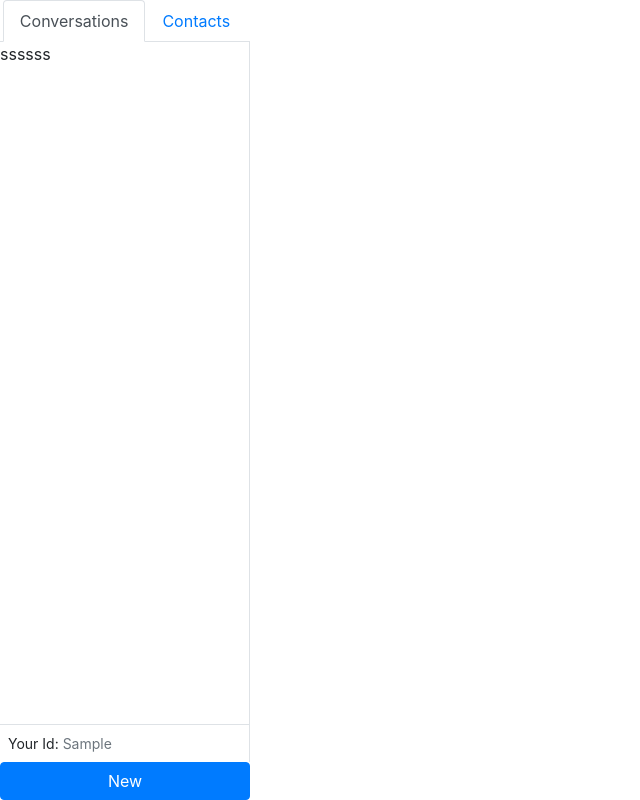
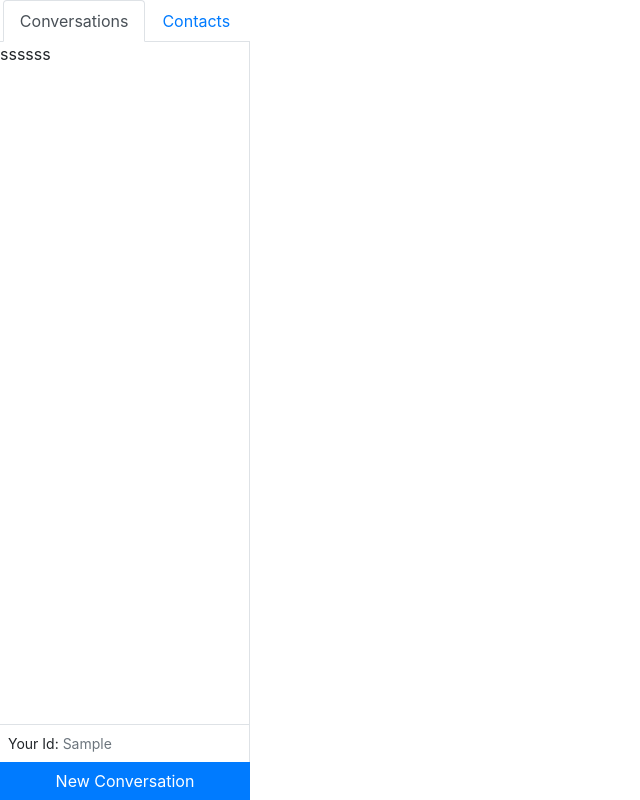
Before and after one commit to TianyiS/live-chatting-room, a React (Create React App) app: page / in a window 1280 px wide. Both pictures are taken after typing "Sample" into the empty fields and a click on the button "Login". Shown: the whole page, without its empty margins (0-640 px from the left). Built offline with nearby package versions, Linux system fonts and the light colour scheme.

Commit message:
add modals in sidebar

```diff
--- /dev/null
+++ b/src/components/newContactModal.js
@@ -0,0 +1,9 @@
+import React from 'react'
+
+export default function NewContactModal() {
+    return (
+        <div>
+
+        </div>
+    )
+}
--- /dev/null
+++ b/src/components/newConversationModal.js
@@ -0,0 +1,9 @@
+import React from 'react'
+
+export default function NewConversationModal() {
+    return (
+        <div>
+
+        </div>
+    )
+}
--- a/src/components/sideBar.js
+++ b/src/components/sideBar.js
@@ -2,6 +2,9 @@ import React , { useState } from 'react';
 import { Tab, Nav, Button, Modal } from 'react-bootstrap'
 import Contacts from './contacts';
 import Conversations from './conversations'
+import NewConversationModal from './newConversationModal'
+import NewContactModal from './newContactModal'
+
 
 const CONVERSATIONS_KEY = 'conversations'
 const CONTACTS_KEY = 'contacts'
@@ -10,6 +13,11 @@ export default function SideBar({id}) {
 
     const [activeKey, setActiveKey] = useState(CONVERSATIONS_KEY)
     const conversationsOpen = activeKey === CONVERSATIONS_KEY
+    const [modalOpen, setModalOpen] = useState(false)
+
+    function closeModal() {
+        setModalOpen(false)
+      }
 
     return (
         <div style={{width: '250px'}} className="d-flex flex-column">
@@ -33,11 +41,16 @@ export default function SideBar({id}) {
                 <div className='p-2 border-top border-right small'>
                     Your Id: <span className="text-muted">{id}</span>
                 </div>
-                <Button>
-                    New {conversationsOpen}
+                <Button onClick={() => setModalOpen(true)} className="rounded-0">
+                    New {conversationsOpen ? 'Conversation' : 'Contact'}
                 </Button>
-
             </Tab.Container>
+            <Modal show={modalOpen} onHide={closeModal}>
+                {conversationsOpen ?
+                    <NewConversationModal /> :
+                    <NewContactModal />
+                }
+            </Modal>
 
         </div>
     )
```
Also changed, not shown: 1 other file (tests, documents, lock files or other folders).
